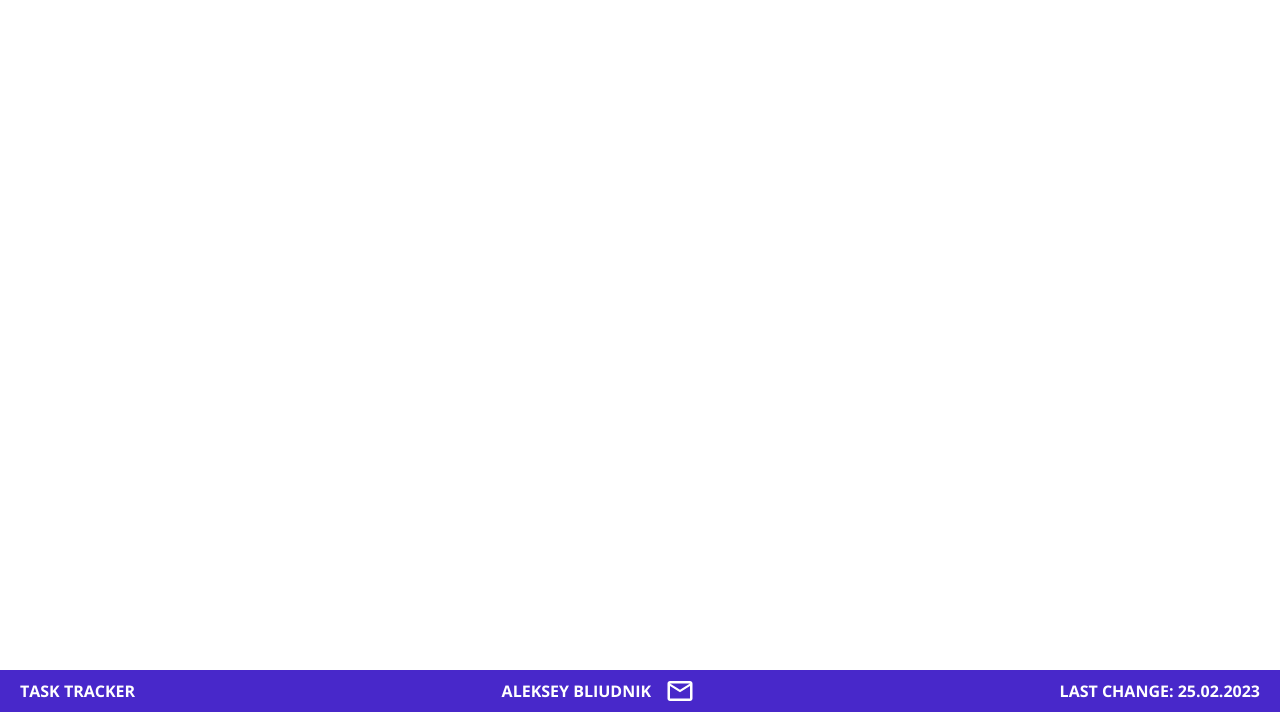
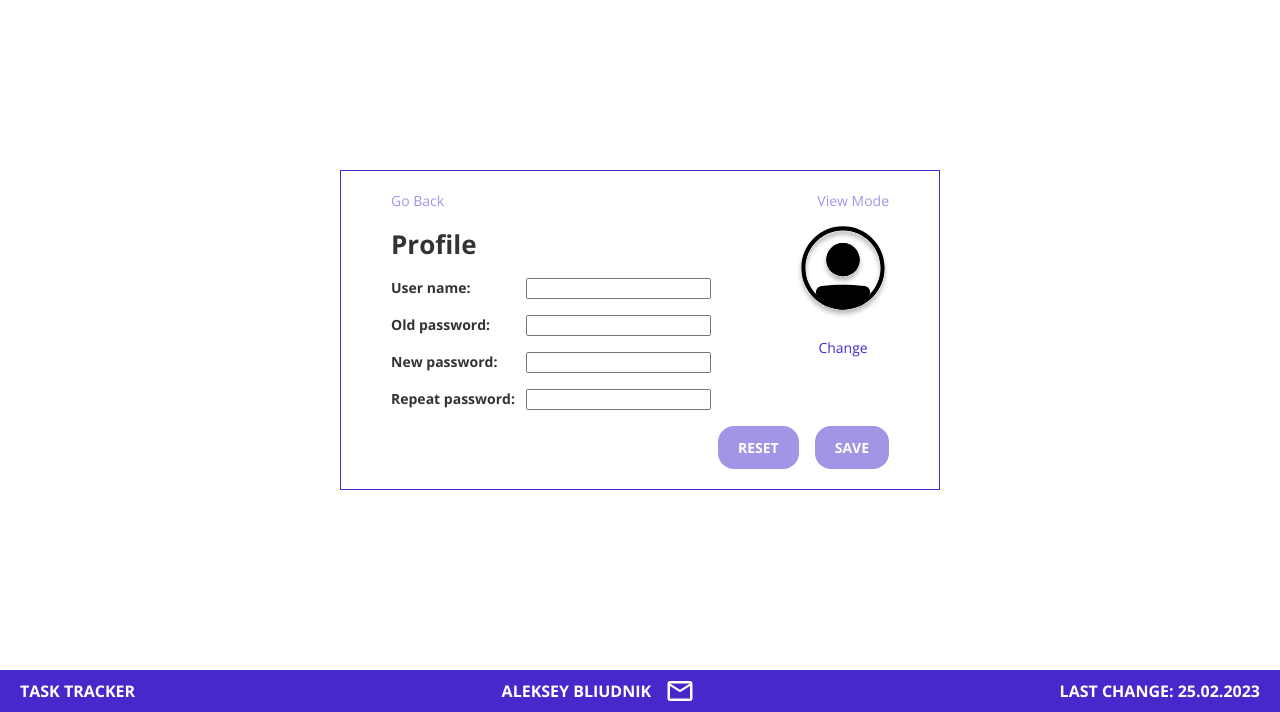
Before and after one commit to Giotu/DataMola-2023, a plain HTML site: page UI/user.html in a window 1280 px wide. Shown: the part 88-800 px from the top of the page. Drawn offline with nearby package versions, Linux system fonts and the light colour scheme.

Commit message:
feat: add user page(without adaptive)

```diff
--- a/UI/assets/styles/style.css
+++ b/UI/assets/styles/style.css
@@ -29,6 +29,10 @@ h2,
 h3 {
     margin: 0;
     font-size: 1rem;
+}
+
+legend {
+    padding: 0;
 }
 
 a {
@@ -187,3 +191,66 @@ a {
 .footer__mail {
     display: flex;
 }
+
+
+/* user.html */
+
+.profile {
+    display: flex;
+    flex-direction: column;
+    gap: 16px;
+    margin: 0 auto;
+    padding: 20px 50px;
+    border: 1px solid var(--color-primary);
+    width: 600px;
+}
+
+.profile__header {
+    display: flex;
+    justify-content: space-between;
+}
+
+.link__go-back,
+.view-mode {
+    color: var(--color-primary-1);
+}
+
+.profile__main {
+    display: flex;
+    justify-content: space-between;
+}
+
+.profile__info,
+.profile__avatar {
+    display: flex;
+    flex-direction: column;
+    gap: 16px;
+}
+
+.profile__title {
+    font-size: 26px;
+    font-weight: bold;
+}
+
+.lable-input {
+    display: flex;
+}
+
+.lable-input label {
+    width: 135px;
+    font-weight: bold;
+}
+
+.change-btn {
+    text-transform: capitalize;
+    font-weight: 400;
+    color: var(--color-primary);
+    background: var(--color-white);
+    padding: 4px 10px;
+}
+
+.profile__footer {
+    display: flex;
+    justify-content: flex-end;
+    gap: 16px;
+}
--- a/UI/user.html
+++ b/UI/user.html
@@ -30,6 +30,44 @@
     </header>
     <main class="main">
         <div class="container">
+            <section class="profile">
+                <div class="profile__header">
+                    <a href="" class="link__go-back">Go Back</a>
+                    <a href="" class="view-mode">View Mode</a>
+                </div>
+
+                <form action="">
+                    <div class="profile__main">
+                        <div class="profile__info">
+                            <legend class="profile__title">Profile</legend>
+                            <div class="profile__user-name lable-input">
+                                <label for="user-name">User name:</label>
+                                <input type="text" id="user-name">
+                            </div>
+                            <div class="profile__old-password lable-input">
+                                <label for="old-password">Old password:</label>
+                                <input type="password" id="old-password">
+                            </div>
+                            <div class="profile__new-password lable-input">
+                                <label for="new-password">New password:</label>
+                                <input type="password" id="new-password">
+                            </div>
+                            <div class="profile__repeat-new-password lable-input">
+                                <label for="repeat-password">Repeat password:</label>
+                                <input type="password" id="repeat-password">
+                            </div>
+                        </div>
+                        <div class="profile__avatar">
+                            <img src="assets/img/avatar-l.svg" alt="avatar">
+                            <button class="change-btn button">Change</button>
+                        </div>
+                    </div>
+                </form>
+                <div class="profile__footer">
+                    <button class="button">reset</button>
+                    <button class="button">save</button>
+                </div>
+            </section>
         </div>
     </main>
     <footer class="footer">
```
Also changed, not shown: UI/assets/img/avatar-l.svg (added).
